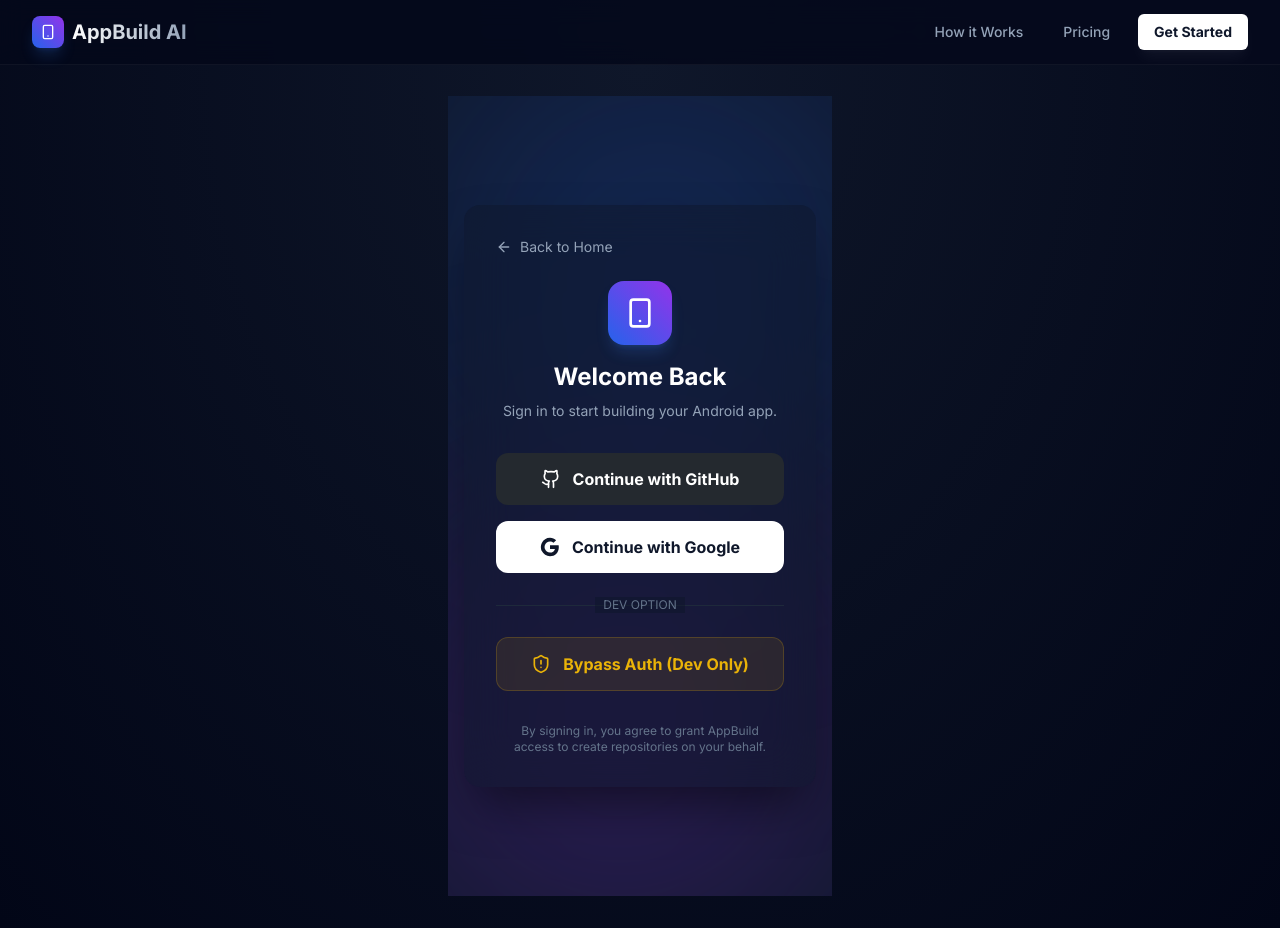
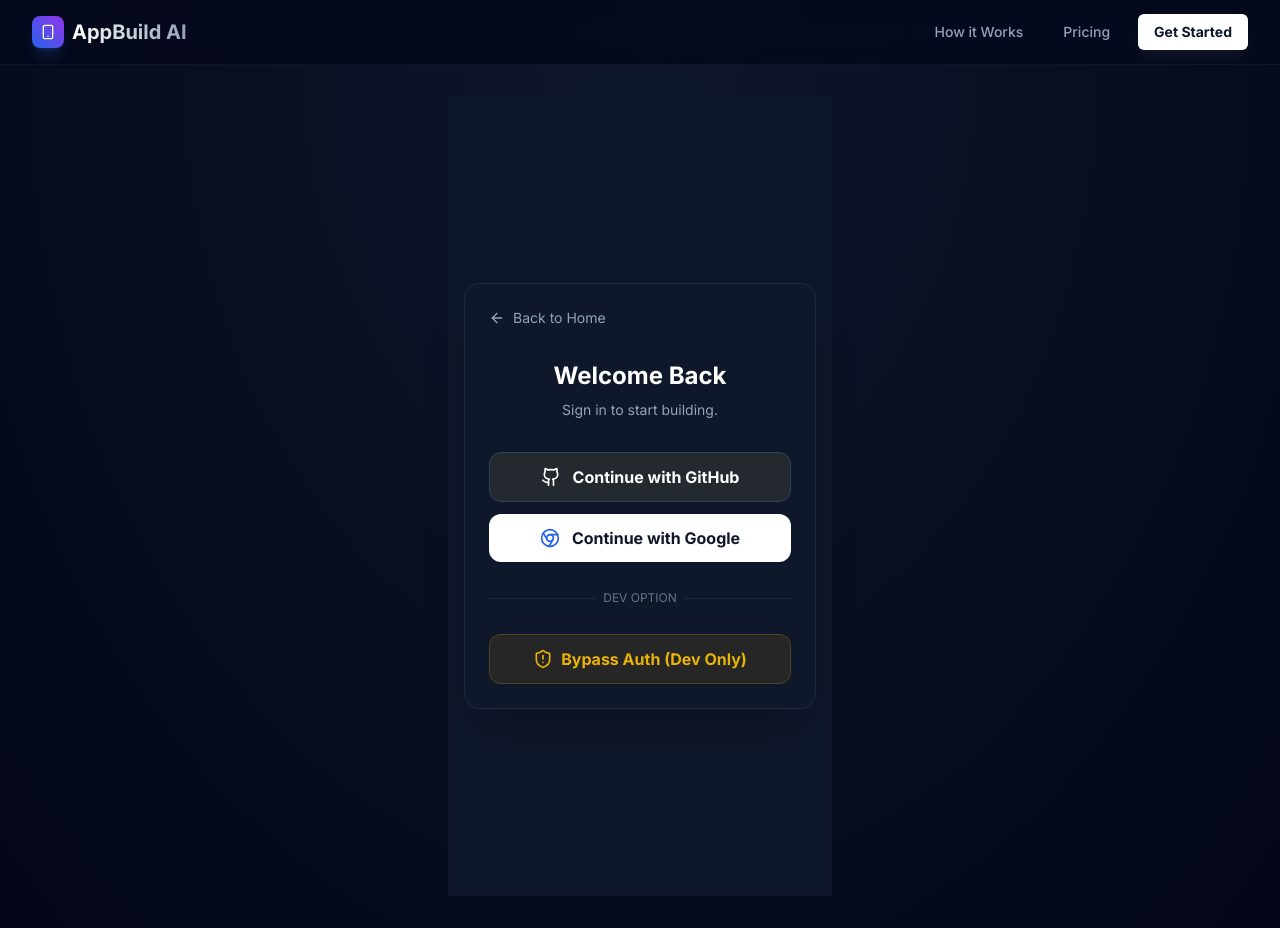
Before and after one commit to markolybrx/APK-Builder, a Next.js app: page /login in a window 1280 px wide. Built offline with nearby package versions, Linux system fonts and the light colour scheme; no server answers.

Commit message:
Update page.js

```diff
--- a/app/(auth)/login/page.js
+++ b/app/(auth)/login/page.js
@@ -1,7 +1,7 @@
 "use client";
 
 import { signIn } from "next-auth/react";
-import { Github, Smartphone, ArrowLeft, ShieldAlert } from "lucide-react";
+import { Github, Chrome, ArrowLeft, ShieldAlert } from "lucide-react";
 import Link from "next/link";
 import { useState } from "react";
 import { useRouter } from "next/navigation";
@@ -16,79 +16,63 @@
   };
 
   return (
-    // Container: Added 'px-4' to prevent edge touching
-    <div className="min-h-screen w-full flex items-center justify-center bg-[#0f172a] px-4 py-12 relative overflow-hidden">
+    <div className="min-h-screen w-full flex items-center justify-center bg-[#0f172a] px-4">
 
-      {/* Background Ambience */}
-      <div className="absolute top-[-10%] left-[-10%] w-[300px] md:w-[500px] h-[300px] md:h-[500px] bg-blue-600/20 rounded-full blur-[80px] md:blur-[120px] pointer-events-none" />
-      <div className="absolute bottom-[-10%] right-[-10%] w-[300px] md:w-[500px] h-[300px] md:h-[500px] bg-purple-600/20 rounded-full blur-[80px] md:blur-[120px] pointer-events-none" />
+      {/* Main Card - Clean, No Background Blobs, High Z-Index */}
+      <div className="w-full max-w-md bg-slate-900 border border-slate-800 rounded-2xl p-6 shadow-2xl z-50">
 
-      {/* Main Card: Removed 'border', Added 'shadow-black/50' for depth */}
-      <div className="w-full max-w-md bg-slate-900/50 backdrop-blur-xl rounded-2xl p-6 md:p-8 shadow-2xl shadow-black/50 relative z-10">
-
-        <Link href="/" className="inline-flex items-center text-slate-400 hover:text-white mb-6 text-sm transition-colors">
+        <Link href="/" className="inline-flex items-center text-slate-400 hover:text-white mb-8 text-sm transition-colors">
           <ArrowLeft className="w-4 h-4 mr-2" />
           Back to Home
         </Link>
 
-        {/* Header */}
         <div className="text-center mb-8">
-          <div className="w-16 h-16 bg-gradient-to-tr from-blue-600 to-purple-600 rounded-2xl mx-auto flex items-center justify-center mb-4 shadow-lg shadow-blue-500/20">
-            <Smartphone className="w-8 h-8 text-white" />
-          </div>
           <h1 className="text-2xl font-bold text-white mb-2">Welcome Back</h1>
-          <p className="text-slate-400 text-sm">Sign in to start building your Android app.</p>
+          <p className="text-slate-400 text-sm">Sign in to start building.</p>
         </div>
 
-        {/* Login Buttons */}
-        <div className="space-y-4">
-
+        <div className="space-y-3">
+          {/* GitHub Button */}
           <button
+            type="button"
             onClick={() => handleLogin('github')}
             disabled={isLoading}
-            className="w-full flex items-center justify-center gap-3 bg-[#24292F] text-white hover:bg-[#24292F]/90 font-bold py-3.5 px-4 rounded-xl transition-all disabled:opacity-50"
+            className="w-full flex items-center justify-center gap-3 bg-[#24292F] text-white hover:bg-[#24292F]/90 font-bold py-3 rounded-xl transition-all border border-slate-700"
           >
             <Github className="w-5 h-5" />
-            Continue with GitHub
+            <span>Continue with GitHub</span>
           </button>
 
+          {/* Google Button */}
           <button
+            type="button"
             onClick={() => handleLogin('google')}
             disabled={isLoading}
-            className="w-full flex items-center justify-center gap-3 bg-white text-slate-900 hover:bg-slate-100 font-bold py-3.5 px-4 rounded-xl transition-all disabled:opacity-50"
+            className="w-full flex items-center justify-center gap-3 bg-white text-slate-900 hover:bg-slate-100 font-bold py-3 rounded-xl transition-all"
           >
-            {/* Google SVG Icon */}
-            <svg className="w-5 h-5" viewBox="0 0 24 24">
-               <path fill="currentColor" d="M22.56 12.25c0-.78-.07-1.53-.2-2.25H12v4.26h5.92c-.26 1.37-1.04 2.53-2.21 3.31v2.77h3.57c2.08-1.92 3.28-4.74 3.28-8.09z" />
-               <path fill="currentColor" d="M12 23c2.97 0 5.46-.98 7.28-2.66l-3.57-2.77c-.98.66-2.23 1.06-3.71 1.06-2.86 0-5.29-1.93-6.16-4.53H2.18v2.84C3.99 20.53 7.7 23 12 23z" />
-               <path fill="currentColor" d="M5.84 14.09c-.22-.66-.35-1.36-.35-2.09s.13-1.43.35-2.09V7.07H2.18C1.43 8.55 1 10.22 1 12s.43 3.45 1.18 4.93l2.85-2.22.81-.62z" />
-               <path fill="currentColor" d="M12 5.38c1.62 0 3.06.56 4.21 1.64l3.15-3.15C17.45 2.09 14.97 1 12 1 7.7 1 3.99 3.47 2.18 7.07l3.66 2.84c.87-2.6 3.3-4.53 6.16-4.53z" />
-            </svg>
-            Continue with Google
+            <Chrome className="w-5 h-5 text-blue-600" />
+            <span>Continue with Google</span>
           </button>
 
-          {/* --- DEV BYPASS SECTION --- */}
-          <div className="relative py-2">
+          {/* Separator */}
+          <div className="relative py-4">
             <div className="absolute inset-0 flex items-center">
               <div className="w-full border-t border-slate-800"></div>
             </div>
             <div className="relative flex justify-center text-xs uppercase">
-              <span className="bg-slate-900/50 px-2 text-slate-500">Dev Option</span>
+              <span className="bg-slate-900 px-2 text-slate-500">Dev Option</span>
             </div>
           </div>
 
+          {/* DEV BYPASS BUTTON */}
           <button
+            type="button"
             onClick={() => router.push("/dashboard")}
-            className="w-full flex items-center justify-center gap-3 bg-yellow-500/10 text-yellow-500 hover:bg-yellow-500/20 border border-yellow-500/20 font-bold py-3.5 px-4 rounded-xl transition-all"
+            className="w-full flex items-center justify-center gap-2 bg-yellow-500/10 text-yellow-500 hover:bg-yellow-500/20 border border-yellow-500/20 font-bold py-3 rounded-xl transition-all"
           >
             <ShieldAlert className="w-5 h-5" />
-            Bypass Auth (Dev Only)
+            <span>Bypass Auth (Dev Only)</span>
           </button>
-
-        </div>
-
-        <div className="mt-8 text-center text-xs text-slate-500 px-4">
-          <p>By signing in, you agree to grant AppBuild access to create repositories on your behalf.</p>
         </div>
 
       </div>
```
